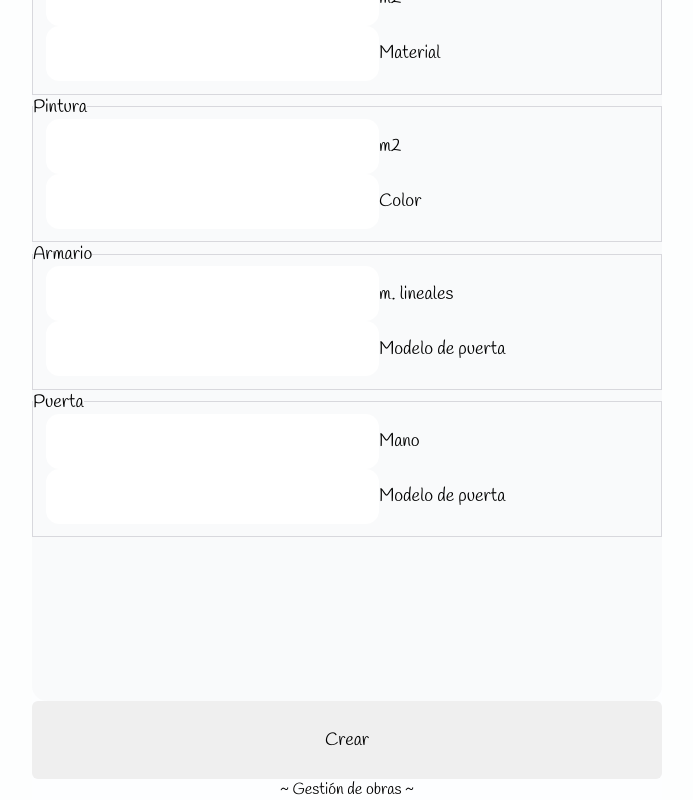
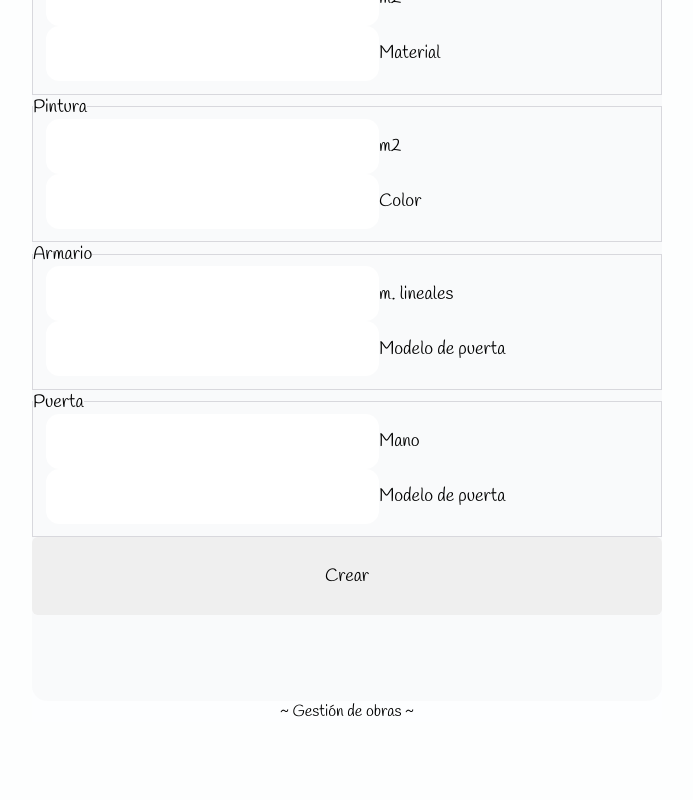
Before and after one commit to rocioRichi/Rocio-Ricciardiello-Final-Project-front-202301-mad, a React (Create React App) app: page /livingspace/create in a window 1280 px wide. Shown: the part 512-1312 px from the top of the page, without its empty margins (293-986 px from the left). After the commit the page ends 1234 px from the top, so only its background shows below. Built offline with nearby package versions, Linux system fonts and the light colour scheme.

Commit message:
Add working create form

```diff
--- a/src/features/components.features/create.livingspace/create.livingspace.tsx
+++ b/src/features/components.features/create.livingspace/create.livingspace.tsx
@@ -186,10 +186,9 @@ export function CreateLivingSpace() {
             Modelo de puerta
           </label>
         </fieldset>
+        <input type="submit" className="enviar" value="Crear" />
       </form>
-      <label>
-        <input type="submit" className="enviar" value="Crear" />
-      </label>
+      <label></label>
     </>
   );
 }
```
